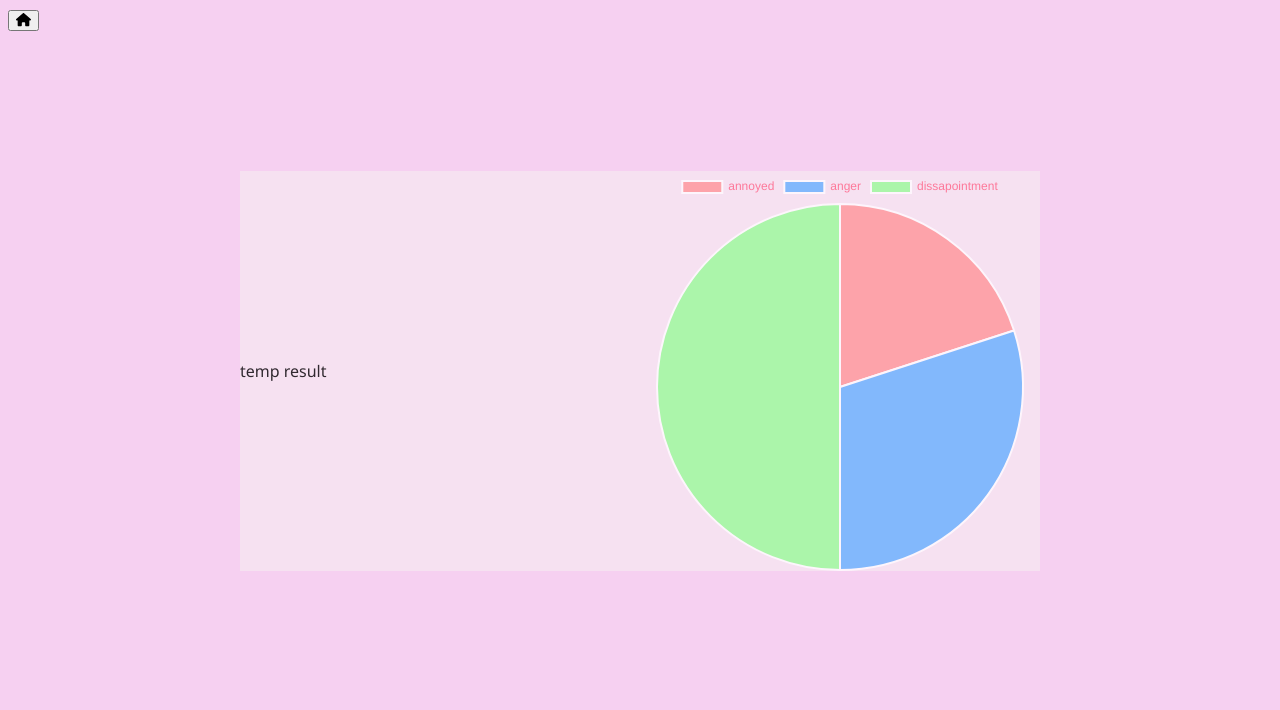
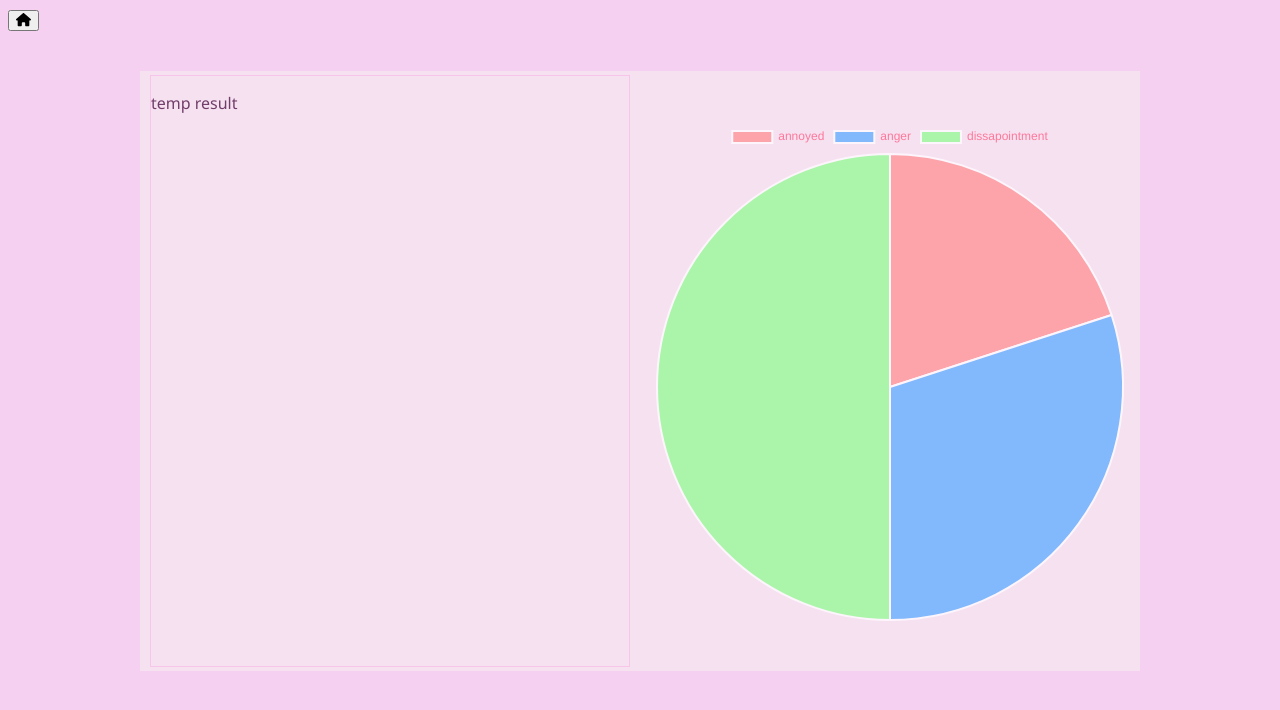
Before and after one commit to yumikawai-sys/LLM_cat_food, a React (Vite) app: page /model in a window 1280 px wide. Shown: the top 710 px of the page. Built offline with nearby package versions, Linux system fonts and the light colour scheme.

Commit message:
add more css

```diff
--- a/src/components/Model.jsx
+++ b/src/components/Model.jsx
@@ -30,7 +30,11 @@ function Model() {
             {!reportresult?
             <h2>Loading... please wait</h2>:
             <div className='report-area'>
-              <div className='summary-text'>{reportresult}</div>
+              <div className='summary-text'>
+                <div className='summarytext-area'>
+                  <p>{reportresult}</p>
+                </div>
+              </div>
               <div className='graph'>
                 <PieChart keywords={keywords}/>
               </div>
--- a/src/components/components.css
+++ b/src/components/components.css
@@ -33,20 +33,32 @@ h2 {
     height: 600px;
     display: flex;
     align-items: center;
-    justify-content: center;
+    justify-content: space-between;
 }
 
 .summary-text {
-    width: 400px;
-    height: 400px;
+    width: 500px;
+    height: 600px;
     display: flex;
     align-items: center;
     background-color:  rgb(247, 230, 242);
     opacity: 0.8;
 }
+
+.summarytext-area {
+    width: 480px;
+    height: 590px;
+    border: 1px solid rgb(248, 195, 232);
+    color: rgb(80, 26, 73);
+    margin: 10px;
+}
+.summarytext-area p {
+    color: rgb(80, 26, 73);
+}
+
 .graph {
-    width: 400px;
-    height: 400px;
+    width: 500px;
+    height: 600px;
     display: flex;
     align-items: center;
     background-color:  rgb(247, 230, 242);
```
